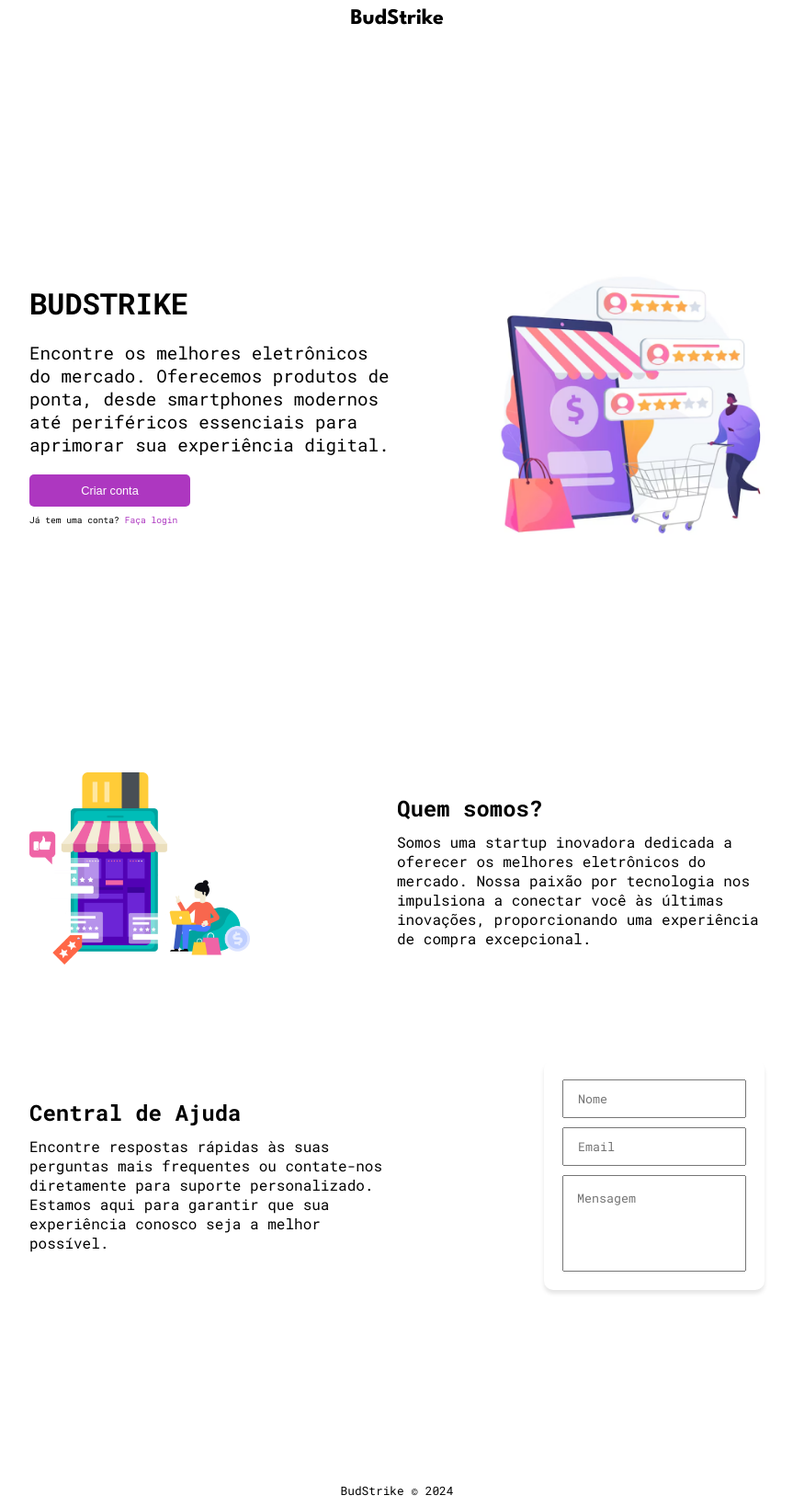
After one commit to Iohanan-Cephas/bud-strike-eng-soft-2024-1, a PHP site: page /app/view/pages/landingPage/index.html in a window 1280 px wide. The commit adds this page. Shown: the whole page at 92% size, without its empty margins (208-1071 px from the left). Run offline with PHP 8.4, Linux system fonts and the light colour scheme.

Commit message:
desenvolvi a landing page

```diff
--- /dev/null
+++ b/public/app/view/pages/landingPage/index.html
@@ -0,0 +1,67 @@
+<!DOCTYPE html>
+<html lang="en">
+<head>
+  <meta charset="UTF-8">
+  <meta name="viewport" content="width=device-width, initial-scale=1.0">
+  <link rel="stylesheet" href="styles.css">
+  <link rel="preconnect" href="https://fonts.googleapis.com">
+    <link rel="preconnect" href="https://fonts.gstatic.com" crossorigin>
+    <link href="https://fonts.googleapis.com/css2?family=Roboto+Mono:ital,wght@0,100..700;1,100..700&display=swap" rel="stylesheet">
+    <link rel="preconnect" href="https://fonts.googleapis.com">
+    <link rel="preconnect" href="https://fonts.gstatic.com" crossorigin>
+    <link href="https://fonts.googleapis.com/css2?family=League+Spartan:wght@100..900&display=swap" rel="stylesheet">
+  <title>BudStrike</title>
+</head>
+<body>
+  <header>
+    BudStrike
+  </header>
+  <main>
+    <section class="banner" >
+      <div class="left" >
+        <h1>BUDSTRIKE</h1>
+        <p class="msg" >Encontre os melhores eletrônicos do mercado. Oferecemos produtos de ponta, desde smartphones modernos até periféricos essenciais para aprimorar sua experiência digital.</p>
+        <button>Criar conta</button>
+        <p class="login" >Já tem uma conta? <span>Faça login</span></p>
+      </div>
+      <div class="right">
+        <img src="../../../../assets/cart-image-banner.png" alt="">
+      </div>
+
+    </section>
+    <div class="container">
+      <section class="quemsomos" >
+        <div class="left">
+          <img src="../../../../assets/landing-image-2.png" alt="">
+        </div>
+        <div class="right">
+          <h2>Quem somos?</h2>
+          <p>Somos uma startup inovadora dedicada a oferecer os melhores eletrônicos do mercado. Nossa paixão por tecnologia nos impulsiona a conectar você às últimas inovações, proporcionando uma experiência de compra excepcional.</p>
+        </div>
+      </section>
+      <section class="ajuda" >
+        <div class="left">
+          <h2>Central de Ajuda</h2>
+          <p>Encontre respostas rápidas às suas perguntas mais frequentes ou contate-nos diretamente para suporte personalizado. Estamos aqui para garantir que sua experiência conosco seja a melhor possível.</p>
+
+        </div>
+        <div class="right">
+          <form action="">
+            <input type="text" placeholder="Nome">
+            <input type="text" placeholder="Email">
+            <textarea class="msg" name="msg" placeholder="Mensagem" id=""></textarea>
+
+          </form>
+        </div>
+      </section>
+    </div>
+
+  </main>
+  <footer>
+    BudStrike &copy; 2024
+  </footer>
+  <script src="https://code.jquery.com/jquery-3.6.0.min.js"></script>
+
+  <script src="./script.js"></script>
+</body>
+</html>
--- /dev/null
+++ b/public/app/view/pages/landingPage/script.js
@@ -0,0 +1,28 @@
+$(document).ready(function() {
+  var lastScrollTop = 0;
+
+  // Função para animar elementos quando visíveis
+  function animateOnScroll() {
+      var scrollTop = $(window).scrollTop();
+      var windowHeight = $(window).height();
+
+      $('.quemsomos, .ajuda').each(function() {
+          var elementTop = $(this).offset().top;
+
+          // Verifica se o elemento está visível na janela
+          if (elementTop >= scrollTop && elementTop <= scrollTop + windowHeight) {
+              $(this).addClass('animate');
+          } else {
+              $(this).removeClass('animate');
+          }
+      });
+  }
+
+  // Chamar a função inicialmente
+  animateOnScroll();
+
+  // Verificar a visibilidade durante o scroll
+  $(window).scroll(function() {
+      animateOnScroll();
+  });
+});
--- /dev/null
+++ b/public/app/view/pages/landingPage/styles.css
@@ -0,0 +1,189 @@
+* {
+  box-sizing: border-box;
+  margin: 0;
+  padding: 0;
+}
+
+input:-webkit-autofill {
+  -webkit-box-shadow: 0 0 0 30px rgb(226, 226, 226) inset; /* Substitua 'white' pela cor desejada */
+}
+input:-webkit-autofill:focus {
+  -webkit-box-shadow: 0 0 0 30px rgb(226, 226, 226) inset; /* Substitua 'white' pela cor desejada */
+}
+
+body {
+  font-family: "Roboto Mono", monospace;
+  font-optical-sizing: auto;
+  font-style: normal;
+  display: flex;
+  align-items: center;
+  flex-direction: column;
+}
+
+header {
+  height: 5vh;
+  display: flex;
+  align-items: center;
+  justify-content: center;
+  font-size: 1.5em;
+  font-family: "League Spartan", sans-serif;
+  font-optical-sizing: auto;
+  font-style: normal;
+  font-weight: bold;
+}
+
+main{
+
+
+}
+
+section  {
+  display: flex;
+  align-items: center;
+  justify-content: space-between;
+  width: 800px;
+  max-width: 800px;
+  min-width: 800px;
+
+}
+
+section img {
+  width: 300px;
+}
+
+.banner .left h1{
+  font-size: 2em;
+  margin-bottom: 5%;
+}
+.banner {
+  height: 100vh;
+  animation: open-banner 1s ease;
+
+}
+
+.banner .left p.msg{
+  margin-bottom: 5%;
+  max-width: 400px;
+  font-size: 1.2em
+}
+
+
+
+.banner .left button {
+  background-color: #AD37C0;
+  border: none;
+  border-radius: 5px;
+  width: 175px;
+  height: 35px;
+  font-size: .8em;
+  color: white;
+  margin-bottom: 2%;
+  cursor: pointer;
+}
+
+.login {
+  font-size: .6em;
+}
+
+.login span {
+  color: #AD37C0;
+  cursor: pointer;
+}
+
+
+
+.quemsomos p{
+  max-width: 400px ;
+}
+
+.quemsomos img {
+  width: 30vh;
+}
+
+.quemsomos h2{
+  margin-bottom: 10px;
+}
+.container {
+  display: flex;
+  flex-direction: column;
+  justify-content: space-around;
+  gap: 100px;
+  margin-bottom: 200px;
+}
+
+.ajuda h2{
+  margin-bottom: 10px;
+  display: flex;
+  align-items: center;
+}
+
+.ajuda form {
+  box-shadow: 0px 4px 4px 0px rgba(0, 0, 0, 0.1);
+  padding: 20px;
+  width: 100%;
+  height: 250px;
+  display: flex;
+  flex-direction: column;
+  align-items: center;
+  justify-content: center;
+  gap: 10px;
+  border-radius:10px ;
+}
+
+.ajuda p {
+  max-width: 400px;
+}
+.ajuda form input {
+  width: 200px;
+  height: 20%;
+  font-family: "Roboto Mono", monospace;
+  font-optical-sizing: auto;
+  font-style: normal;
+  padding: 15px;
+}
+
+.ajuda form textarea.msg {
+  resize: none;
+  width: 200px;
+  height: 50%;
+  font-family: "Roboto Mono", monospace;
+  font-optical-sizing: auto;
+  font-style: normal;
+  padding: 15px;
+
+}
+
+footer {
+  padding: 10px;
+  font-size: .8em;
+}
+
+@keyframes open-banner {
+  from{
+    transform: translateY(50px);
+    opacity: 0;
+  }
+  to {
+    transform: translateY(0px);
+    opacity: 1;
+  }
+}
+
+
+.quemsomos.animate {
+  opacity: 1;
+  transform: translateY(0);
+  transition: opacity 1s ease, transform 1s ease;
+}
+
+.ajuda.animate {
+  opacity: 1;
+  transform: translateY(0);
+  transition: opacity 1s ease, transform 1s ease;
+}
+
+/* Defina o estilo inicial com opacidade 0 e um deslocamento */
+.quemsomos, .ajuda {
+  opacity: 0;
+  transform: translateY(80px);
+}
--- a/public/index.php
+++ b/public/index.php
@@ -1,7 +1,3 @@
-
-
-
-
 <!DOCTYPE html>
 <html lang="en">
 <head>
```
Also changed, not shown: public/assets/cart-image-banner.png (added), public/assets/landing-image-2.png (added).
